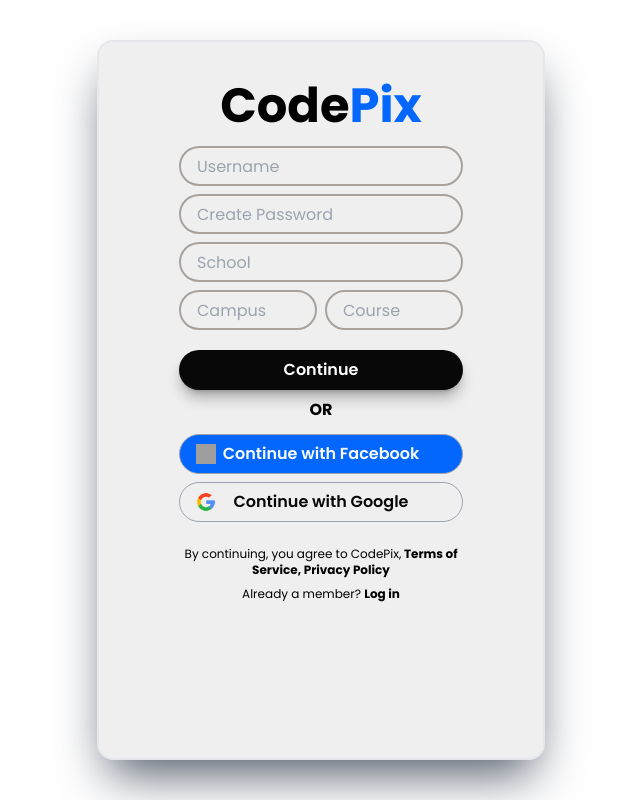
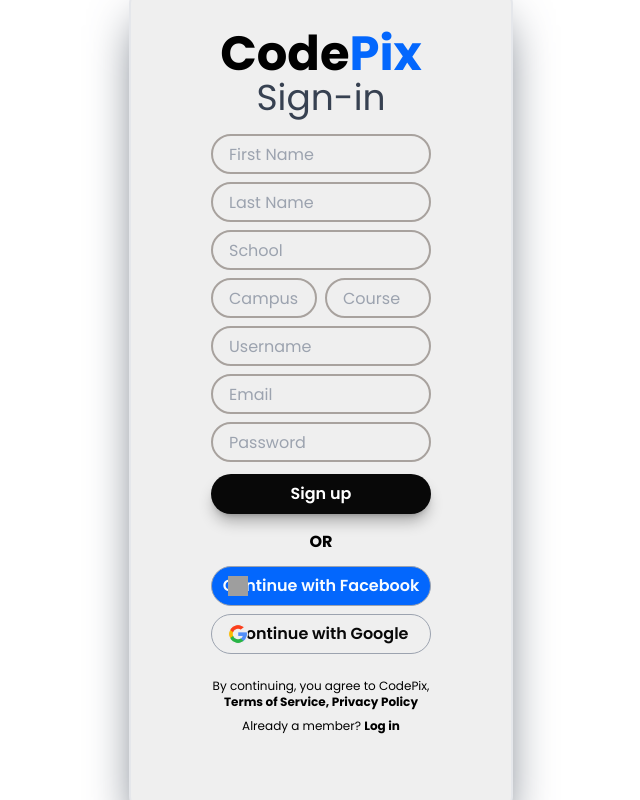
Before and after one commit to EijiroNotME/Photo-G-V2, a React (Vite) app: page /sign-up in a window 1280 px wide. Shown: the whole page, without its empty margins (319-959 px from the left). Built offline with nearby package versions, Linux system fonts and the light colour scheme; grey boxes are pictures that could not be loaded.

Commit message:
5-26-24-Backend-Signup

```diff
--- a/package.json
+++ b/package.json
@@ -10,6 +10,7 @@
     "preview": "vite preview"
   },
   "dependencies": {
+    "firebase": "^10.12.1",
     "react": "^18.2.0",
     "react-dom": "^18.2.0",
     "react-router-dom": "^6.23.1"
--- a/src/Components/sign-up-panel/sign-up-panel.tsx
+++ b/src/Components/sign-up-panel/sign-up-panel.tsx
@@ -2,28 +2,52 @@
 
 import facebook from '../../assets/icons/facebook (white).png';
 import google from '../../assets/icons/google.png';
-
+import { useState } from "react";
+import useSignup from "../../hooks/useSignup";
 
 function SignUpPanel() {
+  const [email, setEmail] = useState<string>('');
+  const [password, setPassword] = useState<string>('');
+  const [firstName, setFirstName] = useState<string>('');
+  const [lastName, setLastName] = useState<string>('');
+  const [username, setUserName] = useState<string>('');
+  const [school, setSchool] = useState<string>('');
+  const [campus, setCampus] = useState<string>('');
+  const [course, setCourse] = useState<string>('');
+
+  const { signup, isPending, error } = useSignup()
+
+  const handleSubmit = (e:any) => {
+    e.preventDefault()
+    signup(email, password, firstName, lastName, username, school, campus, course)
+  }
+
     return (
       <div className="w-full h-screen m-0 p-0 overflow-hidden">
         <div className="h-full flex items-center justify-center">
-          <div className="w-[35%] h-[90%] bg-primaryDarker rounded-2xl border-2 shadow-2xl shadow-gray-600 flex justify-center">
+          <div className="w-[30%] bg-primaryDarker rounded-2xl border-2 shadow-2xl shadow-gray-600 flex justify-center">
             <div className="my-10 w-full m-20">
               <h1 className="font-bold text-5xl text-secondaryDarker">Code<span className="text-accent">Pix</span></h1>
+              <span className=" text-4xl text-gray-700 my-2">Sign-in</span>
+              <form onSubmit={handleSubmit}>
+                <div className="grid grid-cols-1 gap-2 my-4">
+                  <input className="h-10 rounded-full bg-primaryDarker border-2 border-stone-400 hover:border-secondaryDarker/50 focus:border-accent focus:border-2 focus:outline-none focus:shadow-accent/30 focus:shadow-md px-4" type="text" placeholder="First Name" required onChange={(e) => setFirstName(e.target.value)} value={firstName}/>
+                  <input className="h-10 rounded-full bg-primaryDarker border-2 border-stone-400 hover:border-secondaryDarker/50 focus:border-accent focus:border-2 focus:outline-none focus:shadow-accent/30 focus:shadow-md px-4" type="text" placeholder="Last Name" required onChange={(e) => setLastName(e.target.value)} value={lastName}/>
+                  <input className="h-10 rounded-full bg-primaryDarker border-2 border-stone-400 hover:border-secondaryDarker/50 focus:border-accent focus:border-2 focus:outline-none focus:shadow-accent/30 focus:shadow-md px-4" type="text" placeholder="School" required onChange={(e) => setSchool(e.target.value)} value={school}/>
+                  <div className="grid grid-cols-2 gap-2">
+                      <input className="h-10 rounded-full bg-primaryDarker border-2 border-stone-400 hover:border-secondaryDarker/50 focus:border-accent focus:border-2 focus:outline-none focus:shadow-accent/30 focus:shadow-md px-4" type="text" placeholder="Campus" required onChange={(e) => setCampus(e.target.value)} value={campus}/>
+                      <input className="h-10 rounded-full bg-primaryDarker border-2 border-stone-400 hover:border-secondaryDarker/50 focus:border-accent focus:border-2 focus:outline-none focus:shadow-accent/30 focus:shadow-md px-4" type="text" placeholder="Course" required onChange={(e) => setCourse(e.target.value)} value={course}/>
+                  </div>
+                  <input className="h-10 rounded-full bg-primaryDarker border-2 border-stone-400 hover:border-secondaryDarker/50 focus:border-accent focus:border-2 focus:outline-none focus:shadow-accent/30 focus:shadow-md px-4" type="text" placeholder="Username" required onChange={(e) => setUserName(e.target.value)} value={username}/>
+                  <input className="h-10 rounded-full bg-primaryDarker border-2 border-stone-400 hover:border-secondaryDarker/50 focus:border-accent focus:border-2 focus:outline-none focus:shadow-accent/30 focus:shadow-md px-4" type="email" placeholder="Email" required onChange={(e) => setEmail(e.target.value)} value={email}/>
+                  <input className="h-10 rounded-full bg-primaryDarker border-2 border-stone-400 hover:border-secondaryDarker/50 focus:border-accent focus:border-2 focus:outline-none focus:shadow-accent/30 focus:shadow-md px-4" type="password" placeholder="Password" required onChange={(e) => setPassword(e.target.value)} value={password}/>
+
+                  {!isPending && <button className="mt-1 w-full h-10 rounded-full bg-secondary text-white font-semibold hover:bg-accent/75 transition-all shadow-lg shadow-secondary/30" >Sign up</button>}
+                  {isPending && <button className="mt-1 w-full h-10 rounded-full bg-secondary text-white font-semibold hover:bg-accent/75 transition-all shadow-lg shadow-secondary/30" disabled>Signing up</button>}
+                  {error && <div className='text-red-500'>{error}</div>}
+                </div>
+              </form>
               <div className="grid grid-cols-1 gap-2 my-4">
-                <input className="h-10 rounded-full bg-primaryDarker border-2 border-stone-400 hover:border-secondaryDarker/50 focus:border-accent focus:border-2 focus:outline-none focus:shadow-accent/30 focus:shadow-md px-4" type="text" placeholder="Username"/>
-                <input className="h-10 rounded-full bg-primaryDarker border-2 border-stone-400 hover:border-secondaryDarker/50 focus:border-accent focus:border-2 focus:outline-none focus:shadow-accent/30 focus:shadow-md px-4" type="text" placeholder="Create Password"/>
-                <input className="h-10 rounded-full bg-primaryDarker border-2 border-stone-400 hover:border-secondaryDarker/50 focus:border-accent focus:border-2 focus:outline-none focus:shadow-accent/30 focus:shadow-md px-4" type="text" placeholder="School"/>
-                <div className="grid grid-cols-2 gap-2">
-                    <input className="h-10 rounded-full bg-primaryDarker border-2 border-stone-400 hover:border-secondaryDarker/50 focus:border-accent focus:border-2 focus:outline-none focus:shadow-accent/30 focus:shadow-md px-4" type="text" placeholder="Campus"/>
-                    <input className="h-10 rounded-full bg-primaryDarker border-2 border-stone-400 hover:border-secondaryDarker/50 focus:border-accent focus:border-2 focus:outline-none focus:shadow-accent/30 focus:shadow-md px-4" type="text" placeholder="Course"/>
-                </div>
-
-              </div>
-              <div className="grid grid-cols-1 gap-2 my-5">
-
-                <button className="w-full h-10 rounded-full bg-secondary text-white font-semibold hover:bg-accent/75 transition-all shadow-lg shadow-secondary/30">Continue</button>
                 <div className="text-center font-bold">
                     <h1>OR</h1>
                 </div>
--- /dev/null
+++ b/src/firebase/config.ts
@@ -0,0 +1,20 @@
+import { initializeApp } from "firebase/app";
+import { getAuth } from "firebase/auth";
+import { getFirestore } from "firebase/firestore";
+
+// Your web app's Firebase configuration
+const firebaseConfig = {
+  apiKey: "AIzaSyBaWacSXkpjQg8j3TkWJd3IVDTYPFUtm2c",
+  authDomain: "codepix-1ae1a.firebaseapp.com",
+  projectId: "codepix-1ae1a",
+  storageBucket: "codepix-1ae1a.appspot.com",
+  messagingSenderId: "385688807222",
+  appId: "1:385688807222:web:569abba5b318a211ebb597"
+};
+
+// Initialize Firebase
+const app = initializeApp(firebaseConfig);
+const db = getFirestore(app);
+const projectAuth = getAuth();
+
+export {db, projectAuth };
--- /dev/null
+++ b/src/hooks/useSignup.ts
@@ -0,0 +1,44 @@
+import { useState } from "react"
+import { db, projectAuth } from "../firebase/config";
+import { createUserWithEmailAndPassword } from "firebase/auth";
+import { doc, setDoc } from "firebase/firestore";
+
+function useSignup() {
+    // const [isCancelled, setisCancelled] = useState(false)
+    const [error, setError] = useState(null)
+    const [isPending, setIsPending] = useState(false)
+    // const { dispatch } = useAuthContext()
+
+    const signup = async (email: string, password: string, firstName: string, lastName: string, userName: string, school: string, campus: string, course: string) => {
+        setError(null)
+        setIsPending(true)
+        try {
+            const res = await createUserWithEmailAndPassword(projectAuth, email, password)
+            // Get the user ID from the response
+            if (!res) {
+                throw new Error('Could not complete signup')
+            }
+
+            const userId = res.user.uid;
+            // Set user document in Firestore
+            await setDoc(doc(db, "users", userId), {
+                firstName,
+                lastName,
+                userName,
+                school,
+                campus,
+                course,
+                email
+            });
+
+            setIsPending(false);
+        }  catch (error: any) {
+            console.error("Error during signup:", error);
+            setError(error.message);
+            setIsPending(false);
+        }
+    }
+    return { error, isPending, signup }
+}
+
+export default useSignup
```
Also changed, not shown: 1 other file (tests, documents, lock files or other folders).
